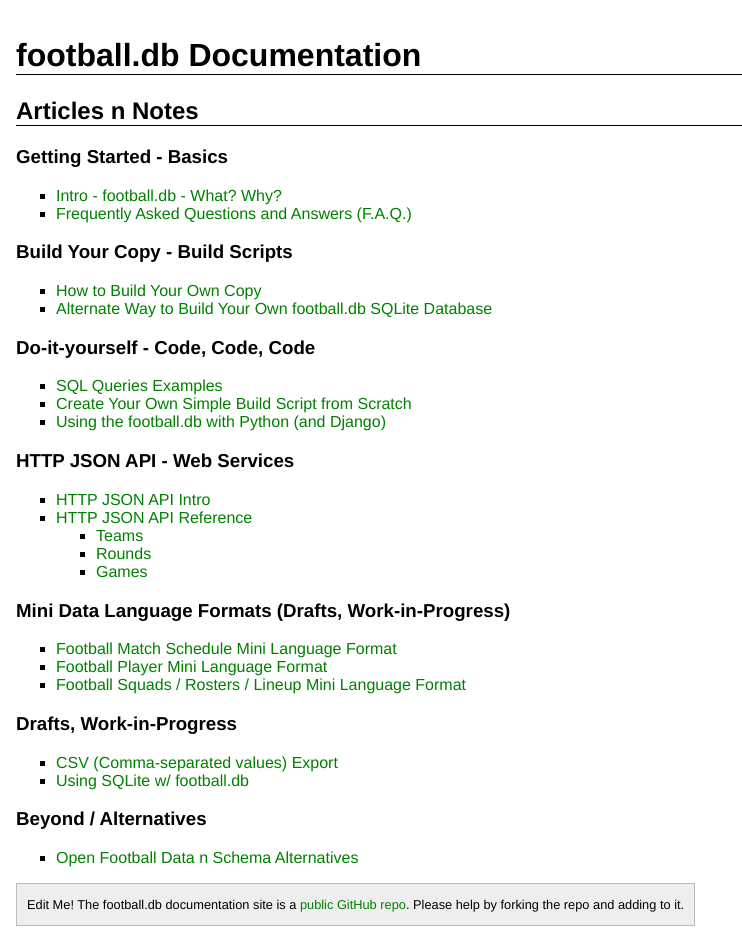
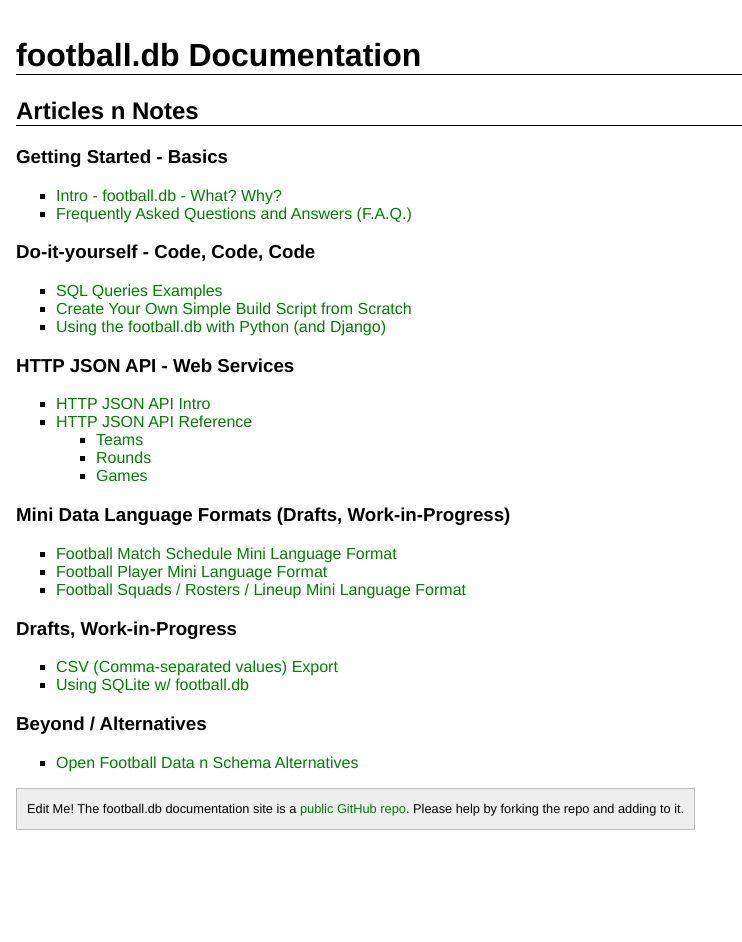
Before and after one commit to openfootball/docs, a Jekyll site: the page built from index.md, in a window 1280 px wide. Shown: the whole page, without its empty margins (0-742 px from the left). Built offline with Jekyll 4.4.1, drawn with Linux system fonts in a browser that asks for light colours; after the commit the page ends 900 px from its top, so only the background shows below that; part of the change alters nothing that is shown.

```diff
--- a/index.md
+++ b/index.md
@@ -14,10 +14,16 @@ title: football.db Documentation
 - [Frequently Asked Questions and Answers (F.A.Q.)](questions.html)
 
 
+<!--
+
+ Please, use datafiles. Note: Hide / comment out old build script docu for now.
+
 ### Build Your Copy - Build Scripts
 
 - [How to Build Your Own Copy](build.html)
 - [Alternate Way to Build Your Own football.db SQLite Database](build-shell.html)
+
+-->
 
 
 ###  Do-it-yourself - Code, Code, Code
```
